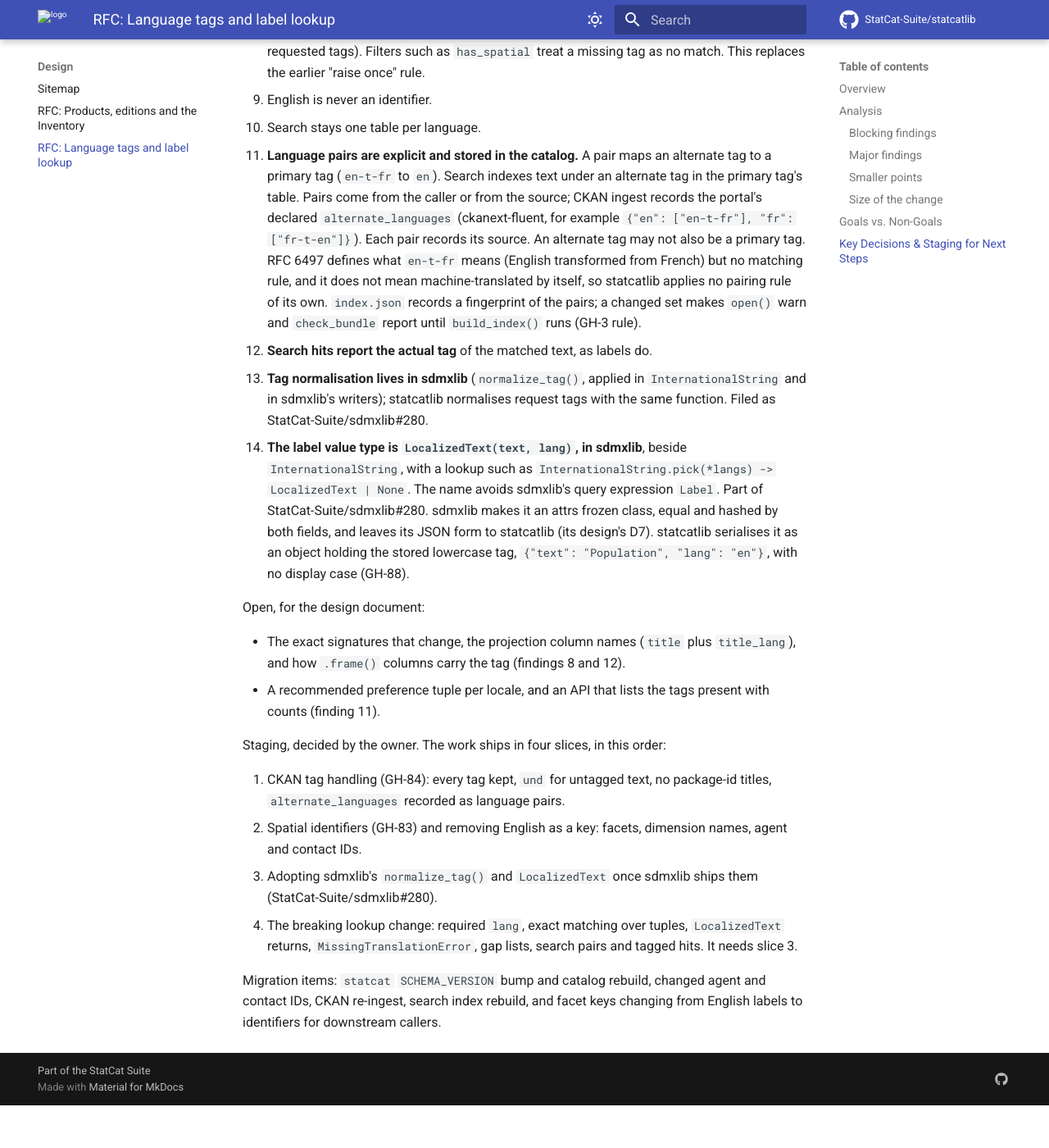
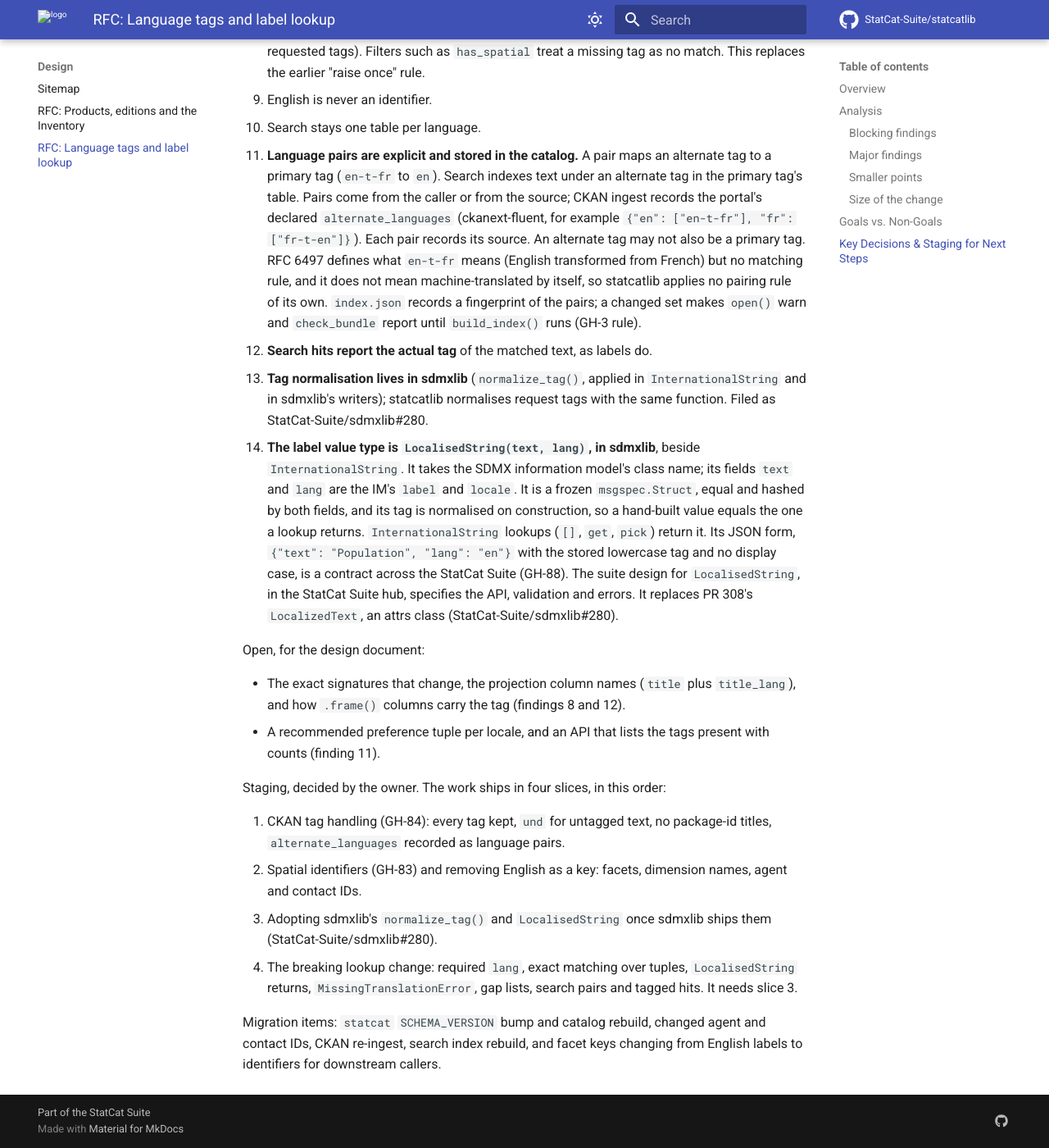
Before and after one commit to StatCat-Suite/statcatlib, an MkDocs documentation site: the page built from docs/design/language-tags.md, in a window 1280 px wide and 1400 px high, scrolled down 4523 px. Shown: the whole window at 82% size. Built offline with MkDocs 1.6.1 and Material for MkDocs 9.7.7, drawn with Linux system fonts in a browser that asks for light colours; comment, search, counter and statistics services are not loaded; before the commit the page ends 5871 px from its top, so only the background shows below that; some of the changed text lies outside the part shown.

Commit message:
docs: name LocalisedString as the label value type in the language-tags RFC
Decision 14 now names sdmxlib's value type after the information model,
LocalisedString(text, lang), a frozen msgspec.Struct whose tag is
normalised on construction, and records {"text", "lang"} as a suite-wide
JSON contract. Findings 8 and 12 and slices 3 and 4 use the new name.

```diff
--- a/docs/design/language-tags.md
+++ b/docs/design/language-tags.md
@@ -96,8 +96,8 @@ are ranked below. The main ones were checked against the code.
    `Label` (`sdmxlib/query/_expr.py:1209`), and it names output columns
    `f"{column}_{lang}"`, which breaks for `en-t-fr` and tuples. Rename the
    value type and decide the projection column names (`title` plus
-   `title_lang`). The type is `LocalizedText` (decision 14); the column names
-   are open.
+   `title_lang`). The type is `LocalisedString` (decision 14); the column
+   names are open.
 9. **Untagged SDMX-ML text is English by schema default.** Every SDMX-ML
    schema declares `xml:lang` with `default="en"`, and sdmxlib applies it
    (`SCHEMA_DEFAULT_LANG`, `sdmxlib/formats/sdmx_ml/_common.py:89-93`). The
@@ -109,7 +109,7 @@ are ranked below. The main ones were checked against the code.
     `lang=("fr", "en")`, a caller misses `fr-t-en` text that is present.
     Publish a recommended preference tuple per locale, and add an API that
     lists the tags present with counts.
-12. **The `LocalizedText` and `str` boundary is unspecified.** The docs promise `str`
+12. **The `LocalisedString` and `str` boundary is unspecified.** The docs promise `str`
     from `Row` values, `.scalars()` and `batch_labels`. The design must define
     equality, hashing, JSON serialisation and `.frame()` columns.
 13. **Ingest normalisation is invisible.** Count and log fixes and refusals
@@ -198,15 +198,18 @@ Decided by the owner:
     `InternationalString` and in sdmxlib's writers); statcatlib normalises
     request tags with the same function. Filed as
     StatCat-Suite/sdmxlib#280.
-14. **The label value type is `LocalizedText(text, lang)`, in sdmxlib**,
-    beside `InternationalString`, with a lookup such as
-    `InternationalString.pick(*langs) -> LocalizedText | None`. The name
-    avoids sdmxlib's query expression `Label`. Part of
-    StatCat-Suite/sdmxlib#280. sdmxlib makes it an attrs frozen class,
-    equal and hashed by both fields, and leaves its JSON form to statcatlib
-    (its design's D7). statcatlib serialises it as an object holding the
-    stored lowercase tag, `{"text": "Population", "lang": "en"}`, with no
-    display case (GH-88).
+14. **The label value type is `LocalisedString(text, lang)`, in sdmxlib**,
+    beside `InternationalString`. It takes the SDMX information model's
+    class name; its fields `text` and `lang` are the IM's `label` and
+    `locale`. It is a frozen `msgspec.Struct`, equal and hashed by both
+    fields, and its tag is normalised on construction, so a hand-built
+    value equals the one a lookup returns. `InternationalString` lookups
+    (`[]`, `get`, `pick`) return it. Its JSON form,
+    `{"text": "Population", "lang": "en"}` with the stored lowercase tag
+    and no display case, is a contract across the StatCat Suite (GH-88).
+    The suite design for `LocalisedString`, in the StatCat Suite hub,
+    specifies the API, validation and errors. It replaces PR 308's
+    `LocalizedText`, an attrs class (StatCat-Suite/sdmxlib#280).
 
 Open, for the design document:
 
@@ -222,10 +225,10 @@ Staging, decided by the owner. The work ships in four slices, in this order:
    package-id titles, `alternate_languages` recorded as language pairs.
 2. Spatial identifiers (GH-83) and removing English as a key: facets,
    dimension names, agent and contact IDs.
-3. Adopting sdmxlib's `normalize_tag()` and `LocalizedText` once sdmxlib
+3. Adopting sdmxlib's `normalize_tag()` and `LocalisedString` once sdmxlib
    ships them (StatCat-Suite/sdmxlib#280).
 4. The breaking lookup change: required `lang`, exact matching over tuples,
-   `LocalizedText` returns, `MissingTranslationError`, gap lists, search
+   `LocalisedString` returns, `MissingTranslationError`, gap lists, search
    pairs and tagged hits. It needs slice 3.
 
 Migration items: `statcat` `SCHEMA_VERSION` bump and catalog rebuild, changed
```
